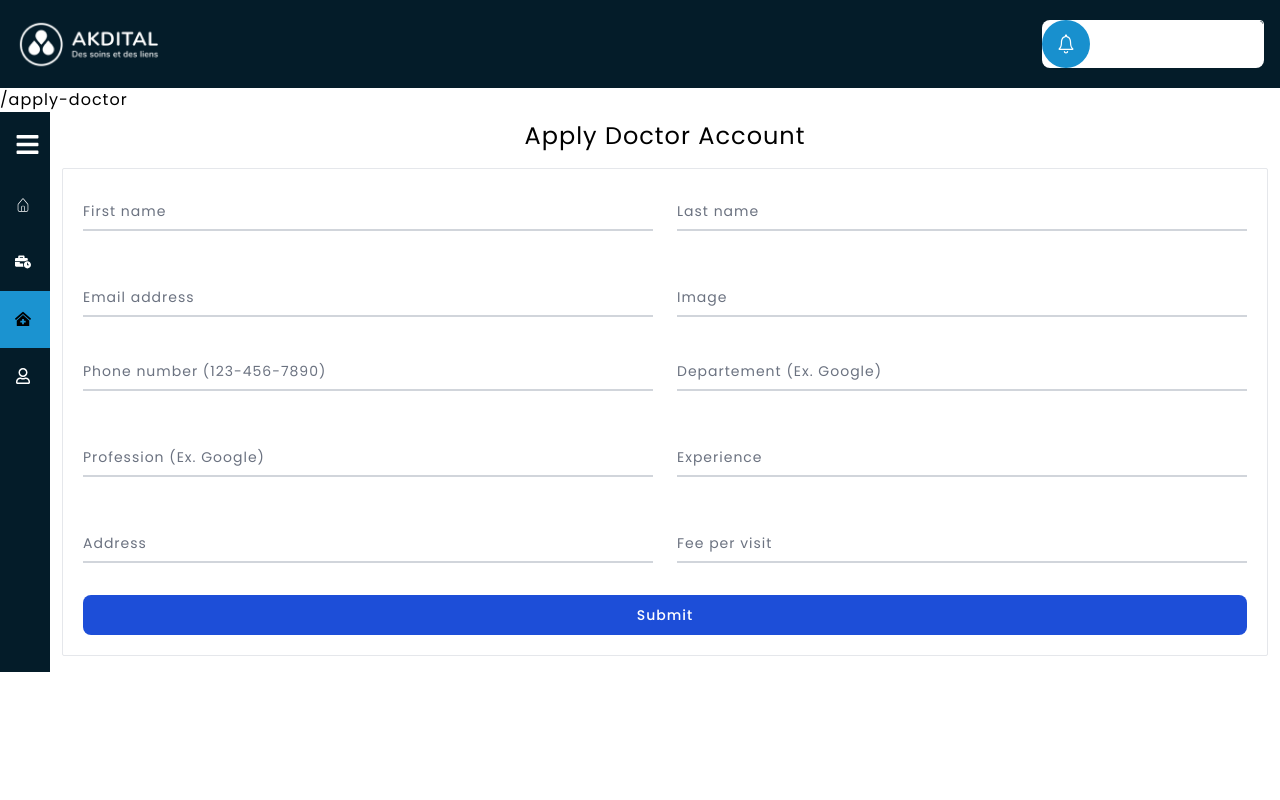
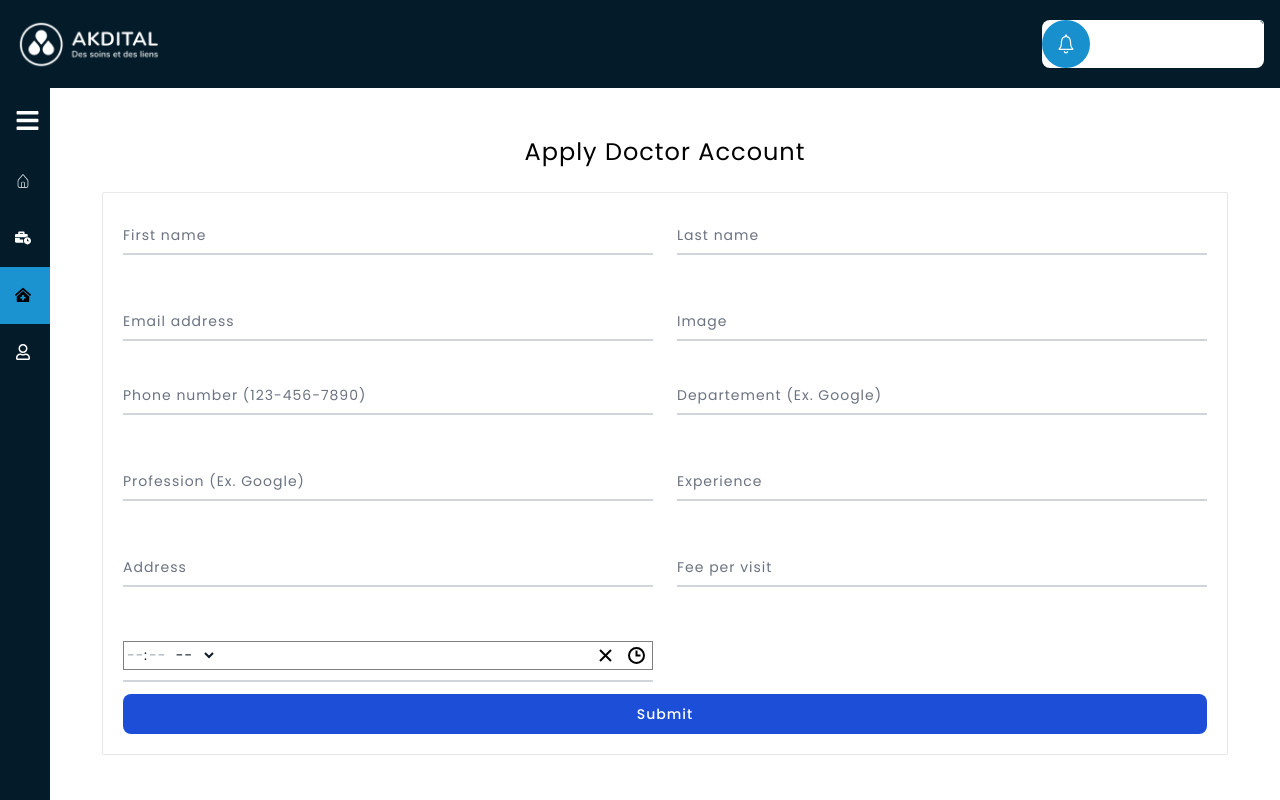
Before and after one commit to EZZAHIRTAHA/Mern-Stack-Doctor-Appointment-System, a React (Vite) app in the folder client/: page /apply-doctor in a window 1280 px wide. Shown: the top 800 px of the page. Built offline with nearby package versions, Linux system fonts and the light colour scheme; no server answers; sample sign-in values are in the browser's storage.

Commit message:
Timepicker

```diff
--- a/client/package.json
+++ b/client/package.json
@@ -16,11 +16,13 @@
     "install": "^0.13.0",
     "npm": "^10.2.4",
     "react": "^18.2.0",
+    "react-datepicker": "^4.25.0",
     "react-dom": "^18.2.0",
     "react-hot-toast": "^2.4.1",
     "react-icons": "^4.12.0",
     "react-redux": "^8.1.3",
     "react-router-dom": "^6.18.0",
+    "react-time-picker": "^6.6.0",
     "redux": "^4.2.1"
   },
   "devDependencies": {
--- a/client/src/pages/ApplyDoctor.jsx
+++ b/client/src/pages/ApplyDoctor.jsx
@@ -1,8 +1,8 @@
 import React, { useState } from 'react'
 import { inputClassesDoc, labelClassesDoc } from '../assets/classes'
-
-
-
+import TimePicker from 'react-time-picker';
+import 'react-time-picker/dist/TimePicker.css';
+import 'react-clock/dist/Clock.css';
 
 const ApplyDoctor = () => {
 
@@ -18,7 +18,8 @@ const ApplyDoctor = () => {
     profession: '',
     experience: '',
     address: '',
-    fee: ''
+    fee: '',
+    timings: ''
   })
 
 
@@ -31,6 +32,10 @@ const ApplyDoctor = () => {
     event.preventDefault();
     window.location.reload();
   }
+
+  const handleTimeChange = (time) => {
+    setFormData((prevFormData) => ({ ...prevFormData, timings: time }));
+  };
 
 
   const clearForm = () => {
@@ -47,12 +52,12 @@ const ApplyDoctor = () => {
       fee: ''
     })
   }
+// console.log(formData.timings);
 
-
-  console.log(formData);
+  // console.log(formData);
 
   return (
-    <div className='w-full  '>
+    <div className='w-full  flex flex-col  sm:m-10 m-0'>
       <h1 className='m-2 text-2xl text-center capitalize'>Apply doctor account</h1>
         <form className="mx-3 my-4 border p-5 rounded-sm flex flex-col gap-3 justify-center" onSubmit={handleSubmit}>
           <div className="grid md:grid-cols-2 md:gap-6">
@@ -87,7 +92,7 @@ const ApplyDoctor = () => {
                 <label className={`${labelClassesDoc}`} htmlFor="floating_profession" >Profession (Ex. Google)</label>
             </div>
             <div className="relative z-0 w-full mb-5 group">
-                <input value={formData.experience} onChange={handleChange} type="text" name="experience" id="floating_experience" className={`${inputClassesDoc}`} placeholder=" " required />
+                <input value={formData.experience} onChange={handleChange} type="number" name="experience" id="floating_experience" className={`${inputClassesDoc}`} placeholder=" " required />
                 <label className={`${labelClassesDoc}`} htmlFor="floating_experience" >Experience </label>
             </div>
           <div className="relative z-0 w-full mb-5 group">
@@ -98,12 +103,21 @@ const ApplyDoctor = () => {
                 <input value={formData.fee} onChange={handleChange} type="text" name="fee" id="floating_fee" className={`${inputClassesDoc}`} placeholder=" " required />
                 <label className={`${labelClassesDoc}`} htmlFor="floating_fee" >Fee per visit </label>
             </div>
+            <div>
+          <label className={labelClassesDoc}>Select Timings:</label>
+          <TimePicker
+    className={inputClassesDoc}
+    onChange={handleTimeChange}
+    value={formData.timings}
+    clockClassName="custom-clock-class" // Add a custom class to the clock component
+    clearIconClassName="custom-clear-icon-class" // Add a custom class to the clear icon
+    clearClockClassName="custom-clear-clock-class" // Add a custom class to the clear clock button
+  />
+        </div>
           </div>
-          <button type="submit" className="text-white bg-blue-700 hover:bg-blue-800 focus:ring-4 focus:outline-none focus:ring-blue-300 font-medium rounded-lg text-sm w-full sm:w-auto px-5 py-2.5 text-center dark:bg-blue-600 dark:hover:bg-blue-700 dark:focus:ring-blue-800">Submit</button>
+
+          <button type="submit" className="text-white bg-blue-700 hover:bg-blue-800 focus:ring-4 focus:outline-none focus:ring-blue-300 font-medium rounded-lg text-sm w-32 sm:w-auto px-5 py-2.5 text-center dark:bg-blue-600 dark:hover:bg-blue-700 dark:focus:ring-blue-800">Submit</button>
         </form>
-
-
-
 
     </div>
   )
--- a/client/src/pages/Home.jsx
+++ b/client/src/pages/Home.jsx
@@ -51,8 +51,8 @@ const Home = () => {
   return (
     <>
     <Navbar user={user}/>
-    {pathName}
-    <div className="container text-sm ">
+    {/* {pathName} */}
+    <div className="container text-sm h-[120vw]">
        <div style={{width: isOpen ? "300px" : "50px"}} className="sidebar  transition ">
            <div className="top_section">
             <Link to={'/'}>
```
Also changed, not shown: 2 other files (tests, documents, lock files or other folders).
